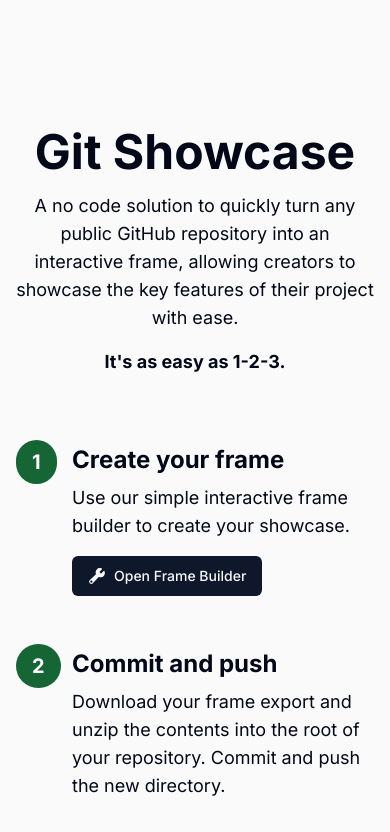
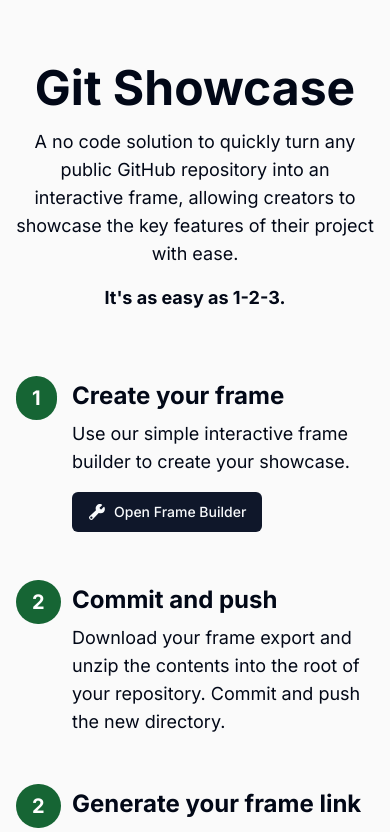
Before and after one commit to 0xbarbs/showcase, a Next.js app: page / in a window 390 px wide. Shown: the top 832 px of the page. Built offline with nearby package versions, Linux system fonts and the light colour scheme.

Commit message:
feat: adjusted homepage padding on small screens

```diff
--- a/app/page.tsx
+++ b/app/page.tsx
@@ -5,7 +5,7 @@
 
 export default function Home() {
   return (
-    <main className="min-w-screen min-h-screen flex justify-center items-center flex-col py-32 px-4">
+    <main className="min-w-screen min-h-screen flex justify-center items-center flex-col py-16 sm:py-32 px-4">
       <h1 className="text-5xl font-bold">Git Showcase</h1>
       <p className="text-center max-w-[700px] mt-4 text-lg">
         A no code solution to quickly turn any public GitHub repository into an interactive frame, allowing creators to
```
